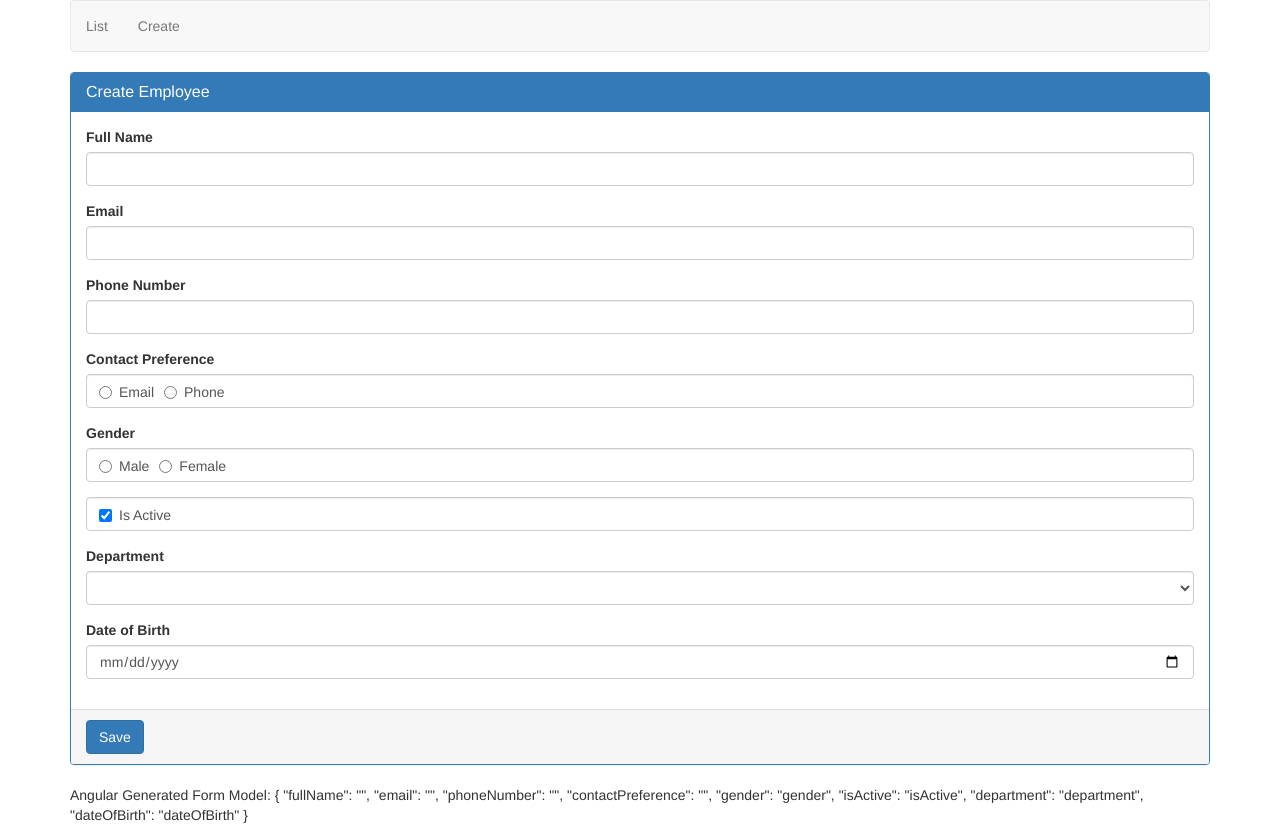
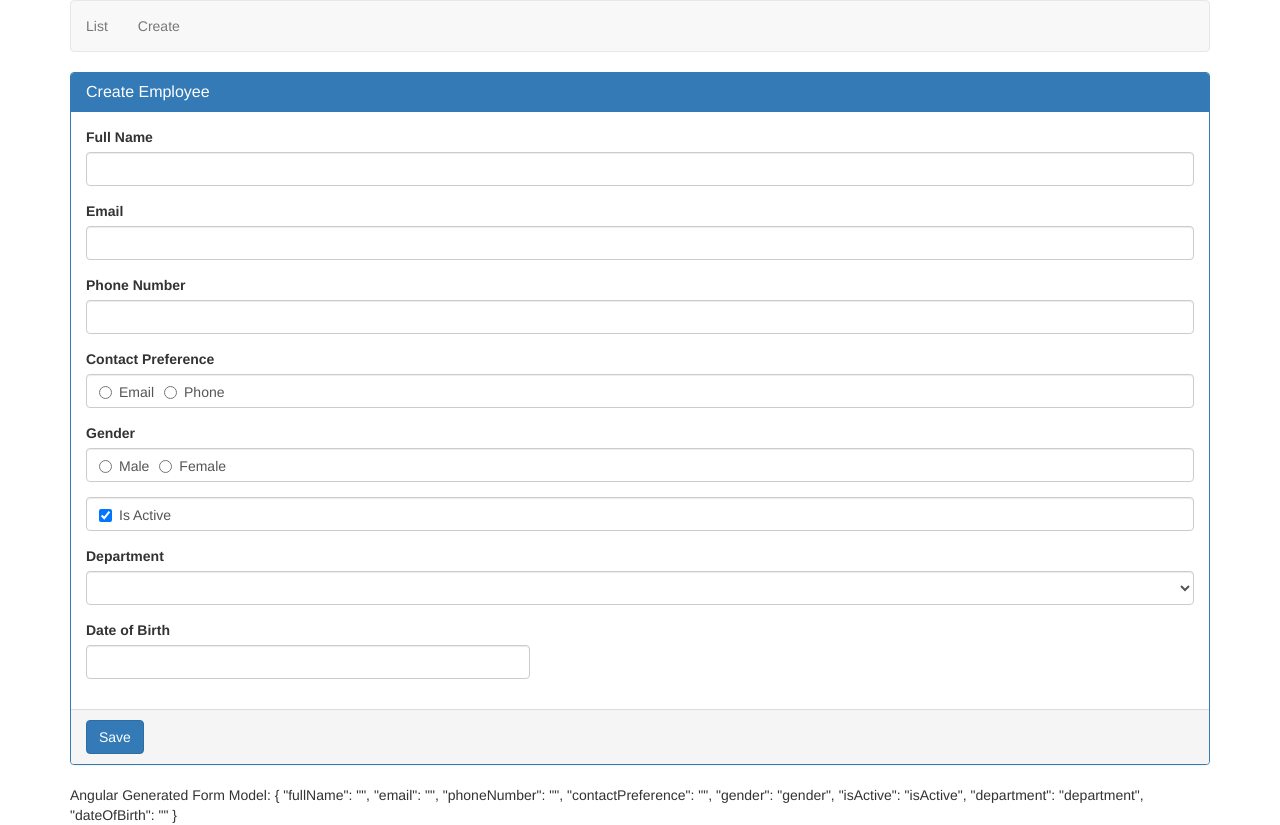
Before and after one commit to imsagarchopra/AngularCrudDemo, an Angular app: page /create in a window 1280 px wide. Built offline with nearby package versions, Linux system fonts and the light colour scheme.

Commit message:
Customise date picker

```diff
--- a/angular.json
+++ b/angular.json
@@ -25,10 +25,9 @@
               "src/assets"
             ],
             "styles": [
-              "src/styles.css",
               "./node_modules/bootstrap/dist/css/bootstrap.min.css",
-              "./node_modules/ngx-bootstrap/datepicker/bs-datepicker.css"
-
+              "./node_modules/ngx-bootstrap/datepicker/bs-datepicker.css",
+              "src/styles.css"
             ],
             "scripts": ["./node_modules/bootstrap/dist/js/bootstrap.min.js", "./node_modules/jquery/dist/jquery.min.js"]
           },
--- a/src/app/app.module.ts
+++ b/src/app/app.module.ts
@@ -3,6 +3,7 @@
 import { RouterModule,Routes } from '@angular/router';
 import { FormsModule } from '@angular/forms';
 import {BsDatepickerModule} from 'ngx-bootstrap/datepicker'
+import { BrowserAnimationsModule } from '@angular/platform-browser/animations';
 
 import { AppRoutingModule } from './app-routing.module';
 import { AppComponent } from './app.component';
@@ -23,10 +24,11 @@
   ],
   imports: [
     BrowserModule,
+    FormsModule,
     AppRoutingModule,
     RouterModule.forRoot(appRoutes),
-    FormsModule,
-    BsDatepickerModule.forRoot()
+    BsDatepickerModule.forRoot(),
+    BrowserAnimationsModule
   ],
   providers: [],
   bootstrap: [AppComponent]
--- a/src/app/employees/create-employee.component.html
+++ b/src/app/employees/create-employee.component.html
@@ -60,11 +60,15 @@
                     </option>
                 </select>
             </div>
-            <div class="form-group">
-                <label for="dateOfBirth">Date of Birth</label>
-                <input id="dateOfBirth" name="dateOfBirth" ngModel="dateOfBirth" type="date" class="form-control"/>
-                <!-- <input id="dateOfBirth" name="dateOfBirth" ngModel="dateOfBirth" type="text" bsDatepicker class="form-control"/> -->
+            <div class="row">
+                <div class="form-group col-md-5">
+                    <label for="dateOfBirth">Date of Birth</label>
+                    <!-- <input id="dateOfBirth" name="dateOfBirth" ngModel="dateOfBirth" type="date" class="form-control"/> -->
+                    <input id="dateOfBirth" name="dateOfBirth" ngModel="" type="text" bsDatepicker [bsConfig]="datePickerConfig" class="form-control" placement="right"/>
+                </div>
+
             </div>
+
         </div>
         <div class="panel-footer">
             <button type="submit" class="btn btn-primary">Save</button>
--- a/src/app/employees/create-employee.component.ts
+++ b/src/app/employees/create-employee.component.ts
@@ -1,6 +1,7 @@
 import { Component } from '@angular/core';
 import {NgForm} from '@angular/forms';
 import { Department } from '../models/department.model';
+import {BsDatepickerConfig} from 'ngx-bootstrap/datepicker';
 
 @Component({
   selector: 'app-create-employee',
@@ -9,12 +10,24 @@
 })
 export class CreateEmployeeComponent {
 
+  datePickerConfig!: Partial<BsDatepickerConfig>;
   departments: Department[] =[
     {id: 1, name: 'Help Desk'},
     {id: 2, name: 'HR'},
     {id: 3, name: 'IT'},
     {id: 4, name: 'Payroll'},
   ];
+
+  constructor(){
+    this.datePickerConfig = Object.assign({},
+       {
+        containerClass: 'theme-dark-blue',
+        showWeekNumbers: false,
+        minDate: new Date(2023,0,1),
+        maxDate: new Date(2023,11,31),
+        dateInputFormat: 'DD/MM/YYYY'
+       });
+  }
   saveEmployee(empForm: NgForm): void{
     console.log(empForm.value);
   }
```
